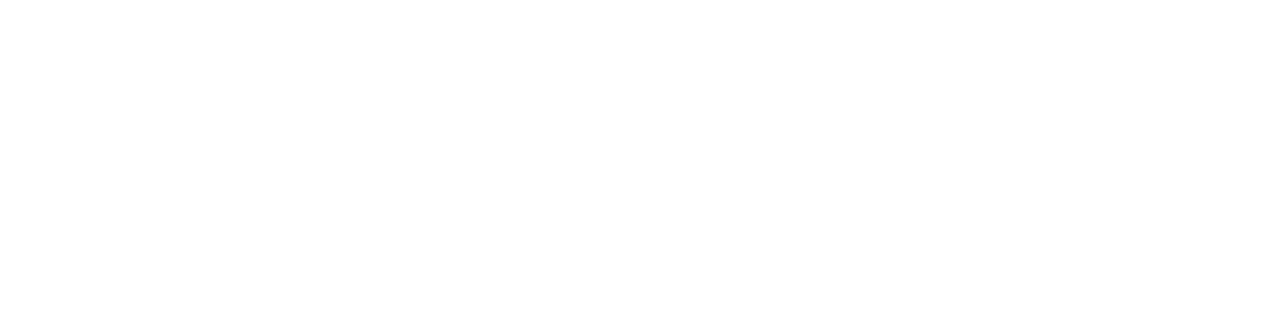
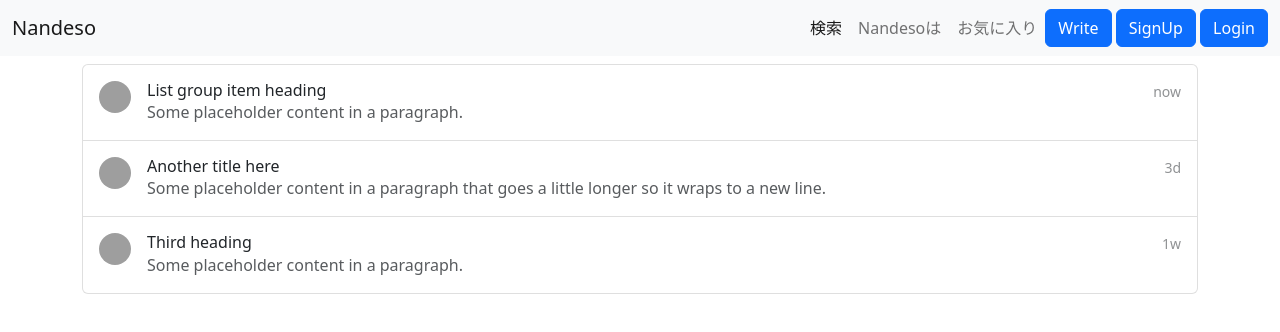
Before and after one commit to leeyeonho-arimathe/nandeso-nuxt3, a Nuxt app: page /favorite-list in a window 1280 px wide. Before the commit this address had no page. Shown: the top 332 px of the page. Built offline with nearby package versions, Linux system fonts and the light colour scheme; grey boxes are pictures that could not be loaded.

Commit message:
- add favorite list

```diff
--- a/components/HeaderNav.vue
+++ b/components/HeaderNav.vue
@@ -8,7 +8,8 @@
       <div class="collapse navbar-collapse" id="navbarNavDropdown">
         <ul class="navbar-nav ms-auto">
           <li class="nav-item"><NuxtLink to="/" class="nav-link active">検索</NuxtLink></li>
-          <li class="nav-item"><NuxtLink to="/support" class="nav-link">Nandesoは</NuxtLink></li>
+          <li class="nav-item"><NuxtLink to="/support/" class="nav-link">Nandesoは</NuxtLink></li>
+          <li class="nav-item"><NuxtLink to="/favorite-list/" class="nav-link">お気に入り</NuxtLink></li>
         </ul>
         <div>
           <NuxtLink to="/write" class="btn btn-primary">Write</NuxtLink> <NuxtLink to="/sign-up" class="btn btn-primary">SignUp</NuxtLink> <NuxtLink to="/login" class="btn btn-primary">Login</NuxtLink>
@@ -26,7 +27,7 @@
         defer: true,
         type: 'module',
         src: 'https://cdn.jsdelivr.net/npm/bootstrap@5.2.0-beta1/dist/js/bootstrap.bundle.min.js'
-      }
+      },
     ]
   }
 }
--- /dev/null
+++ b/pages/favorite-list.vue
@@ -0,0 +1,46 @@
+<template>
+  <div id="app">
+    <div class="container">
+      <HeaderNav />
+    </div>
+    <div class="container mt-5 pt-3">
+      <div class="mb-3">
+        <div class="list-group w-auto">
+          <a href="#" class="list-group-item list-group-item-action d-flex gap-3 py-3" aria-current="true">
+            <img src="https://github.com/twbs.png" alt="twbs" width="32" height="32" class="rounded-circle flex-shrink-0">
+            <div class="d-flex gap-2 w-100 justify-content-between">
+              <div>
+                <h6 class="mb-0">List group item heading</h6>
+                <p class="mb-0 opacity-75">Some placeholder content in a paragraph.</p>
+              </div>
+              <small class="opacity-50 text-nowrap">now</small>
+            </div>
+          </a>
+          <a href="#" class="list-group-item list-group-item-action d-flex gap-3 py-3" aria-current="true">
+            <img src="https://github.com/twbs.png" alt="twbs" width="32" height="32" class="rounded-circle flex-shrink-0">
+            <div class="d-flex gap-2 w-100 justify-content-between">
+              <div>
+                <h6 class="mb-0">Another title here</h6>
+                <p class="mb-0 opacity-75">Some placeholder content in a paragraph that goes a little longer so it wraps to a new line.</p>
+              </div>
+              <small class="opacity-50 text-nowrap">3d</small>
+            </div>
+          </a>
+          <a href="#" class="list-group-item list-group-item-action d-flex gap-3 py-3" aria-current="true">
+            <img src="https://github.com/twbs.png" alt="twbs" width="32" height="32" class="rounded-circle flex-shrink-0">
+            <div class="d-flex gap-2 w-100 justify-content-between">
+              <div>
+                <h6 class="mb-0">Third heading</h6>
+                <p class="mb-0 opacity-75">Some placeholder content in a paragraph.</p>
+              </div>
+              <small class="opacity-50 text-nowrap">1w</small>
+            </div>
+          </a>
+        </div>
+      </div>
+    </div>
+    <!-- model -->
+    <ModalsResetPassword />
+    <!-- /model -->
+  </div>
+</template>
```
